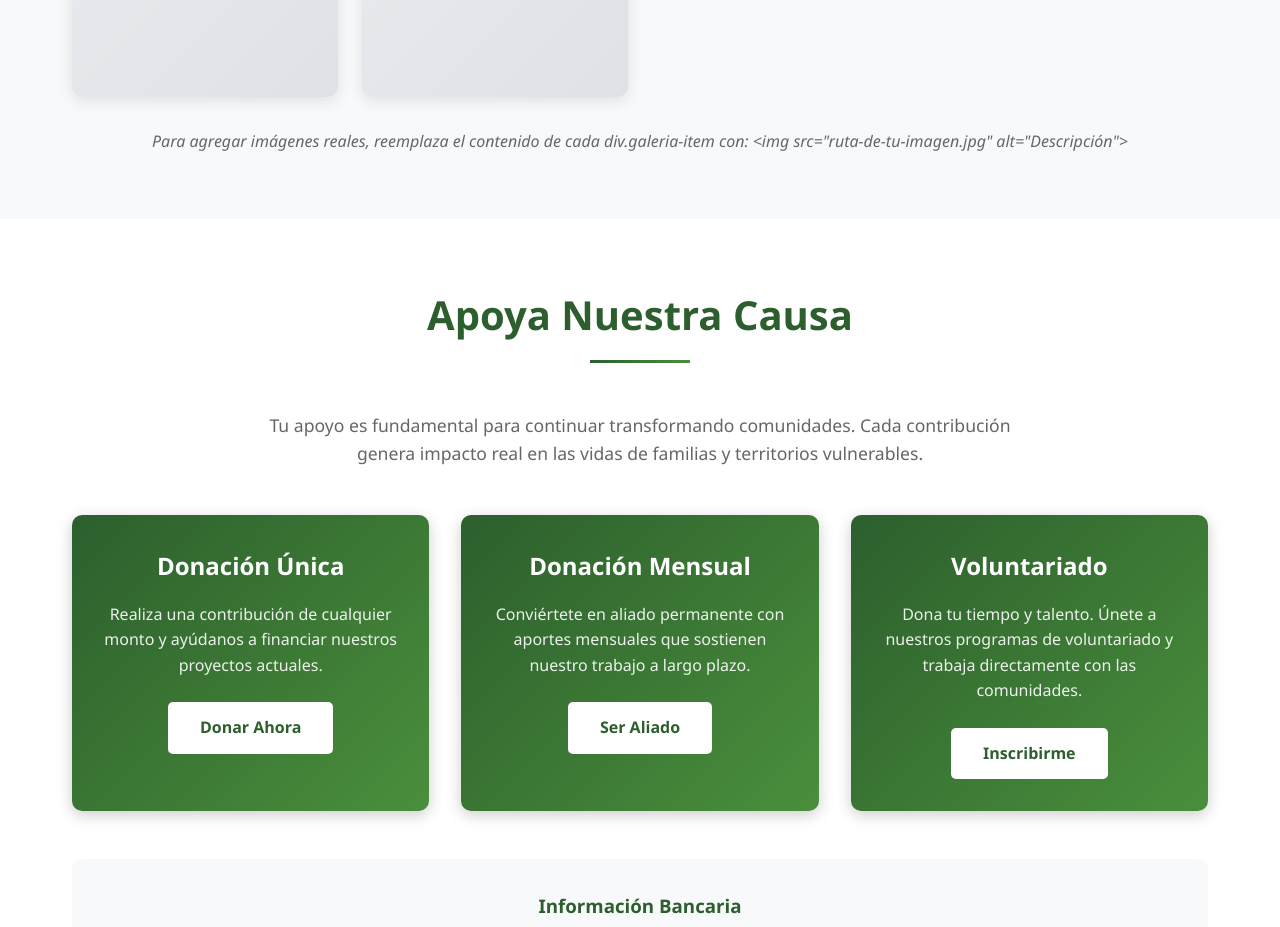
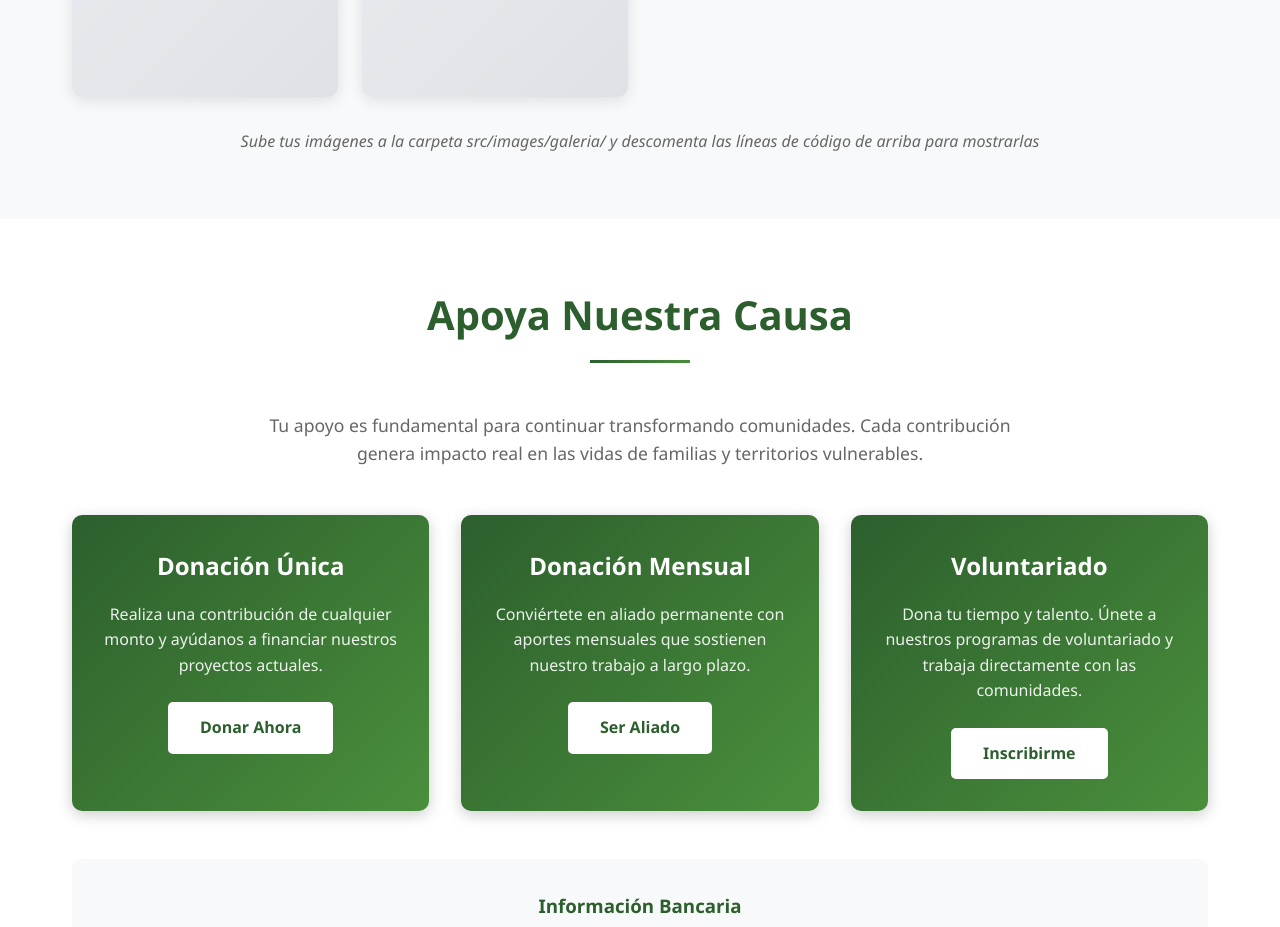
Before and after one commit to nestorcastanedaromero/fundasantoangel, a plain HTML site: page index.html in a window 1280 px wide. Shown: the part 3060-3987 px from the top of the page. Drawn offline with Linux system fonts and the light colour scheme.

Commit message:
Agregar estructura de carpetas para imágenes y actualizar galería
- Crear carpeta src/images con subcarpetas organizadas (galeria, proyectos, equipo, logo)
- Actualizar index.html con ejemplos de rutas para imágenes
- Agregar README.md con instrucciones para organizar imágenes
- Incluir imágenes existentes en el repositorio

🤖 Generated with [Claude Code](https://claude.com/claude-code)

Co-Authored-By: Claude <noreply@anthropic.com>

```diff
--- a/index.html
+++ b/index.html
@@ -473,27 +473,33 @@
             <h2 class="section-title">Galería de Impacto</h2>
             <div class="galeria-grid">
                 <div class="galeria-item">
-                    <!-- Aquí puedes agregar tus imágenes reales -->
+                    <!-- Reemplaza 'imagen1.jpg' con el nombre de tu imagen -->
+                    <!-- <img src="src/images/galeria/imagen1.jpg" alt="Talleres comunitarios"> -->
                     <span>Talleres comunitarios</span>
                 </div>
                 <div class="galeria-item">
+                    <!-- <img src="src/images/galeria/imagen2.jpg" alt="Proyectos ambientales"> -->
                     <span>Proyectos ambientales</span>
                 </div>
                 <div class="galeria-item">
+                    <!-- <img src="src/images/galeria/imagen3.jpg" alt="Agricultura sostenible"> -->
                     <span>Agricultura sostenible</span>
                 </div>
                 <div class="galeria-item">
+                    <!-- <img src="src/images/galeria/imagen4.jpg" alt="Liderazgo comunitario"> -->
                     <span>Liderazgo comunitario</span>
                 </div>
                 <div class="galeria-item">
+                    <!-- <img src="src/images/galeria/imagen5.jpg" alt="Eventos de integración"> -->
                     <span>Eventos de integración</span>
                 </div>
                 <div class="galeria-item">
+                    <!-- <img src="src/images/galeria/imagen6.jpg" alt="Territorio y comunidad"> -->
                     <span>Territorio y comunidad</span>
                 </div>
             </div>
             <p style="text-align: center; margin-top: 2rem; color: #666;">
-                <em>Para agregar imágenes reales, reemplaza el contenido de cada div.galeria-item con: &lt;img src="ruta-de-tu-imagen.jpg" alt="Descripción"&gt;</em>
+                <em>Sube tus imágenes a la carpeta src/images/galeria/ y descomenta las líneas de código de arriba para mostrarlas</em>
             </p>
         </div>
     </section>
```
Also changed, not shown: 7 other files.
